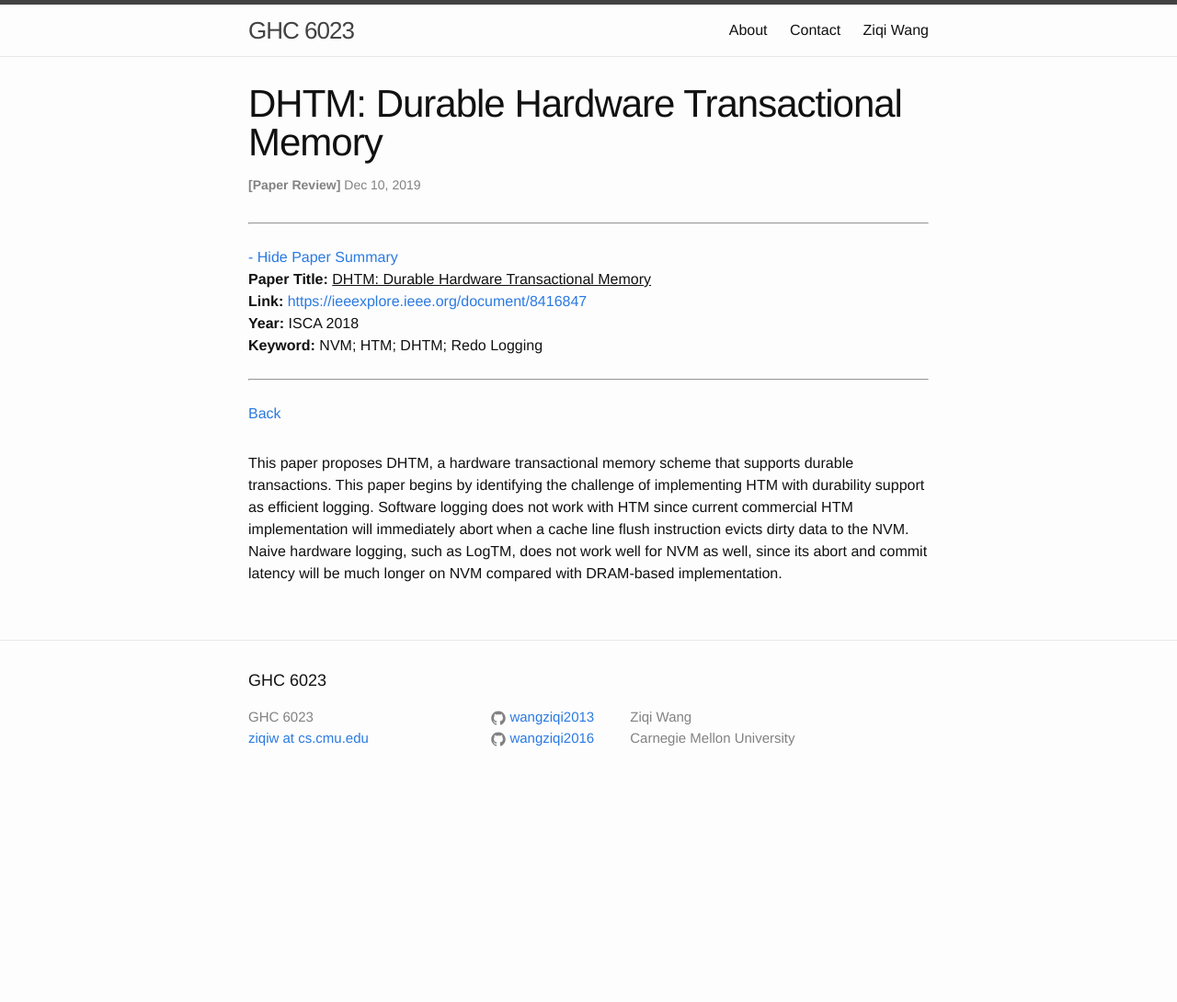
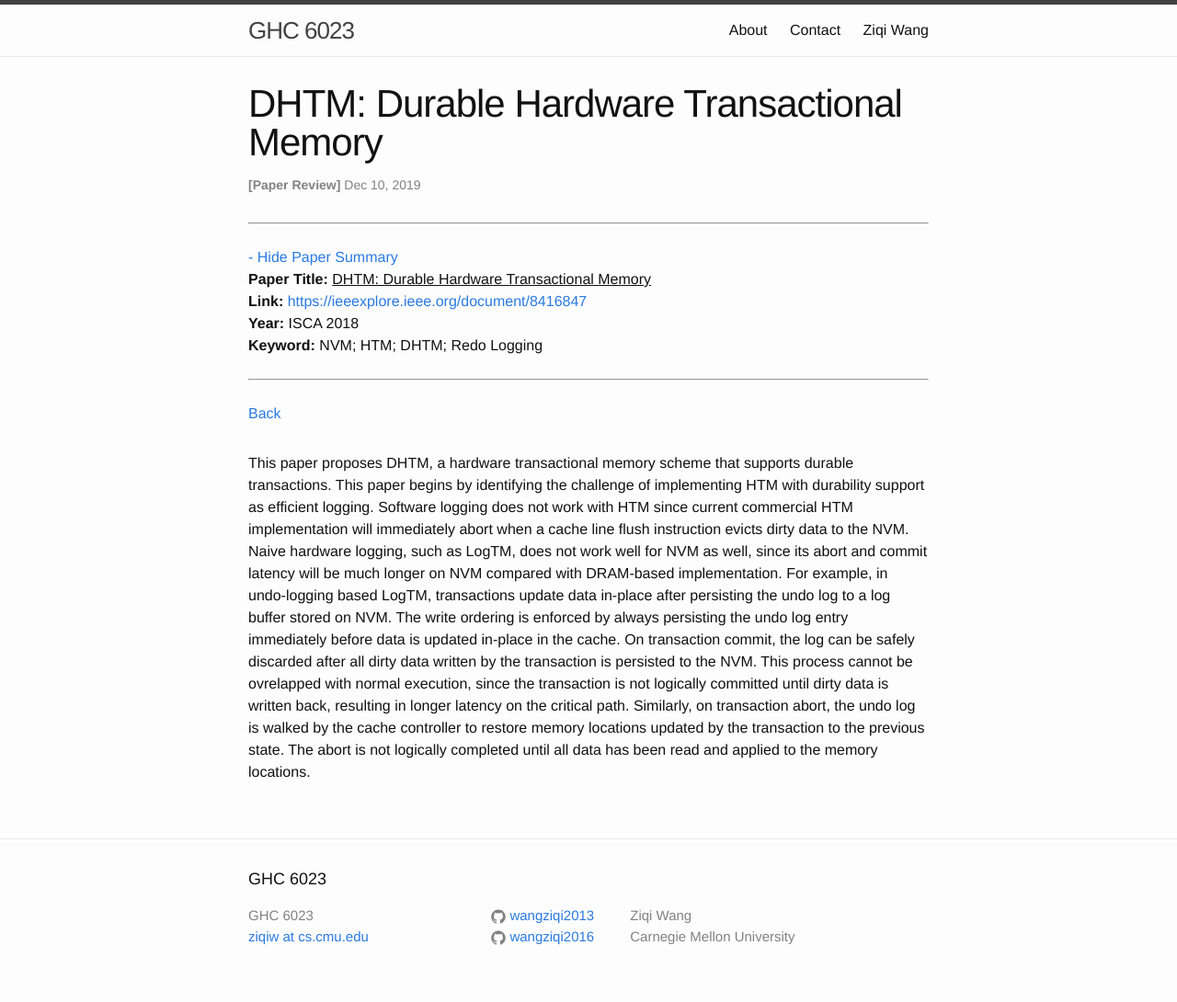
Before and after one commit to wangziqi2013/wangziqi2013.github.io, a Jekyll site: the page built from _posts/2019-12-09-dhtm.markdown, in a window 1280 px wide. Shown: the whole page at 92% size. Built offline with Jekyll 4.4.1, drawn with Linux system fonts in a browser that asks for light colours; before the commit the page ends 900 px from its top, so only the background shows below that.

Commit message:
Adding logtm

```diff
--- a/_posts/2019-12-09-dhtm.markdown
+++ b/_posts/2019-12-09-dhtm.markdown
@@ -17,4 +17,11 @@ This paper proposes DHTM, a hardware transactional memory scheme that supports d
 identifying the challenge of implementing HTM with durability support as efficient logging. Software logging does not work
 with HTM since current commercial HTM implementation will immediately abort when a cache line flush instruction evicts dirty
 data to the NVM. Naive hardware logging, such as LogTM, does not work well for NVM as well, since its abort and commit
-latency will be much longer on NVM compared with DRAM-based implementation.
+latency will be much longer on NVM compared with DRAM-based implementation. For example, in undo-logging based LogTM,
+transactions update data in-place after persisting the undo log to a log buffer stored on NVM. The write ordering is enforced
+by always persisting the undo log entry immediately before data is updated in-place in the cache. On transaction commit,
+the log can be safely discarded after all dirty data written by the transaction is persisted to the NVM. This process cannot
+be ovrelapped with normal execution, since the transaction is not logically committed until dirty data is written back,
+resulting in longer latency on the critical path. Similarly, on transaction abort, the undo log is walked by the cache
+controller to restore memory locations updated by the transaction to the previous state. The abort is not logically completed
+until all data has been read and applied to the memory locations.
```
